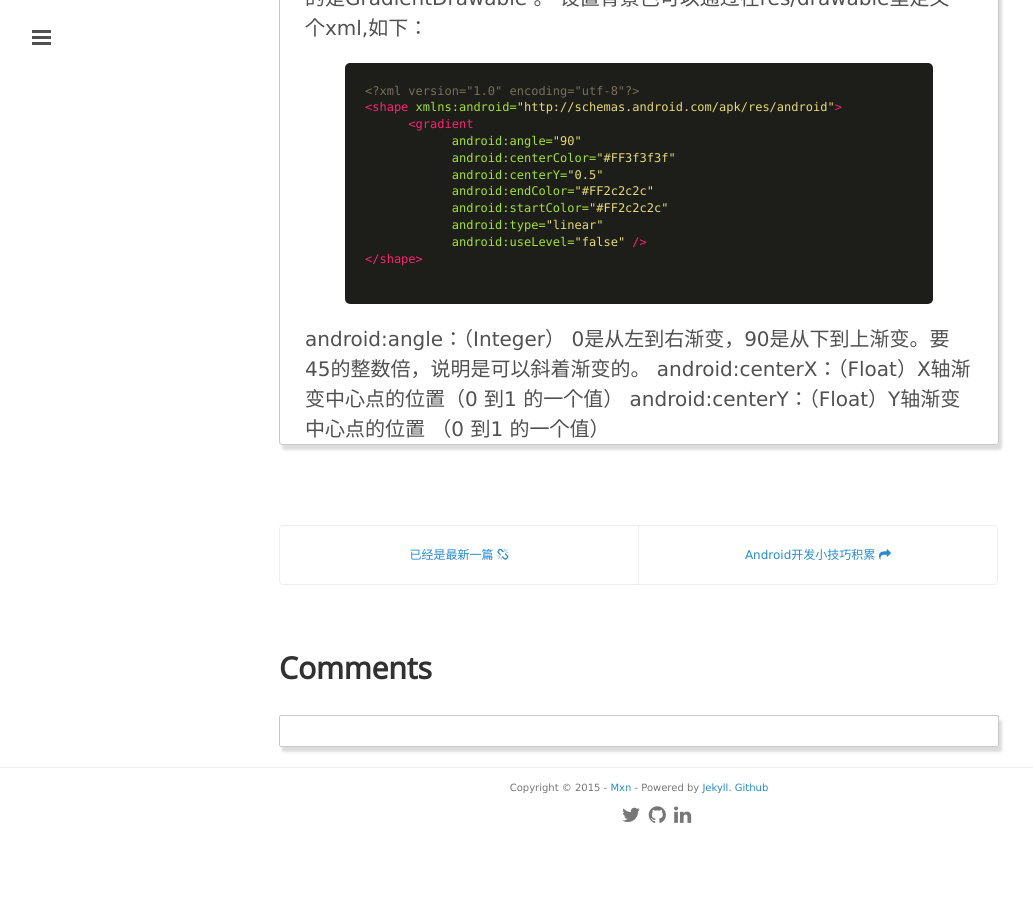
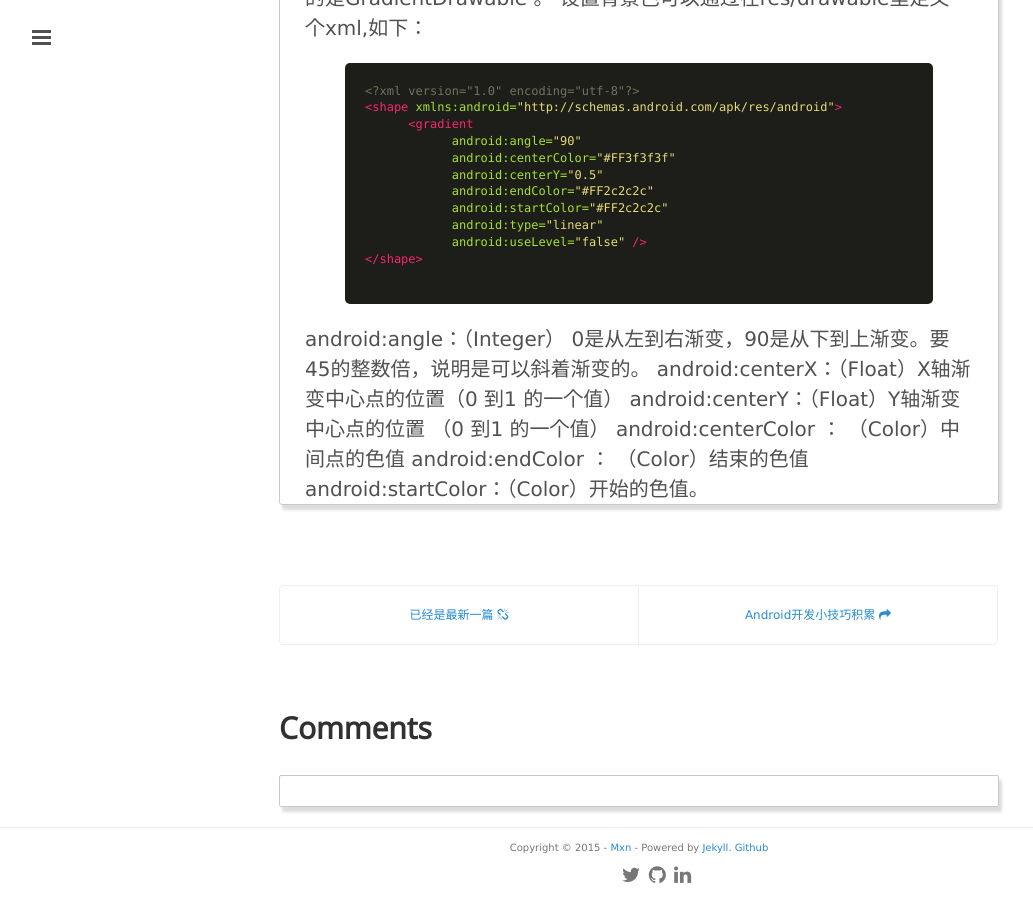
Before and after one commit to mxn21/mxn21.github.io, a Jekyll site: the page built from _posts/2015-12-23-GradientDrawable.md, in a window 1280 px wide and 900 px high, scrolled down 1027 px. Shown: the whole window, without its empty margins (1-1034 px from the left). Built offline with Jekyll 4.4.1, drawn with Linux system fonts in a browser that asks for light colours; Markdown is read by kramdown in place of the engine named in the settings; comment, search, counter and statistics services are not loaded; before the commit the page ends 1867 px from its top, so only the background shows below that.

Commit message:
23432423

```diff
--- a/_posts/2015-12-23-GradientDrawable.md
+++ b/_posts/2015-12-23-GradientDrawable.md
@@ -67,3 +67,9 @@
 android:centerX：（Float）X轴渐变中心点的位置（0 到1 的一个值）
 
 android:centerY：（Float）Y轴渐变中心点的位置 （0 到1 的一个值）
+
+android:centerColor ： （Color）中间点的色值
+
+android:endColor ： （Color）结束的色值
+
+android:startColor：（Color）开始的色值。
```
